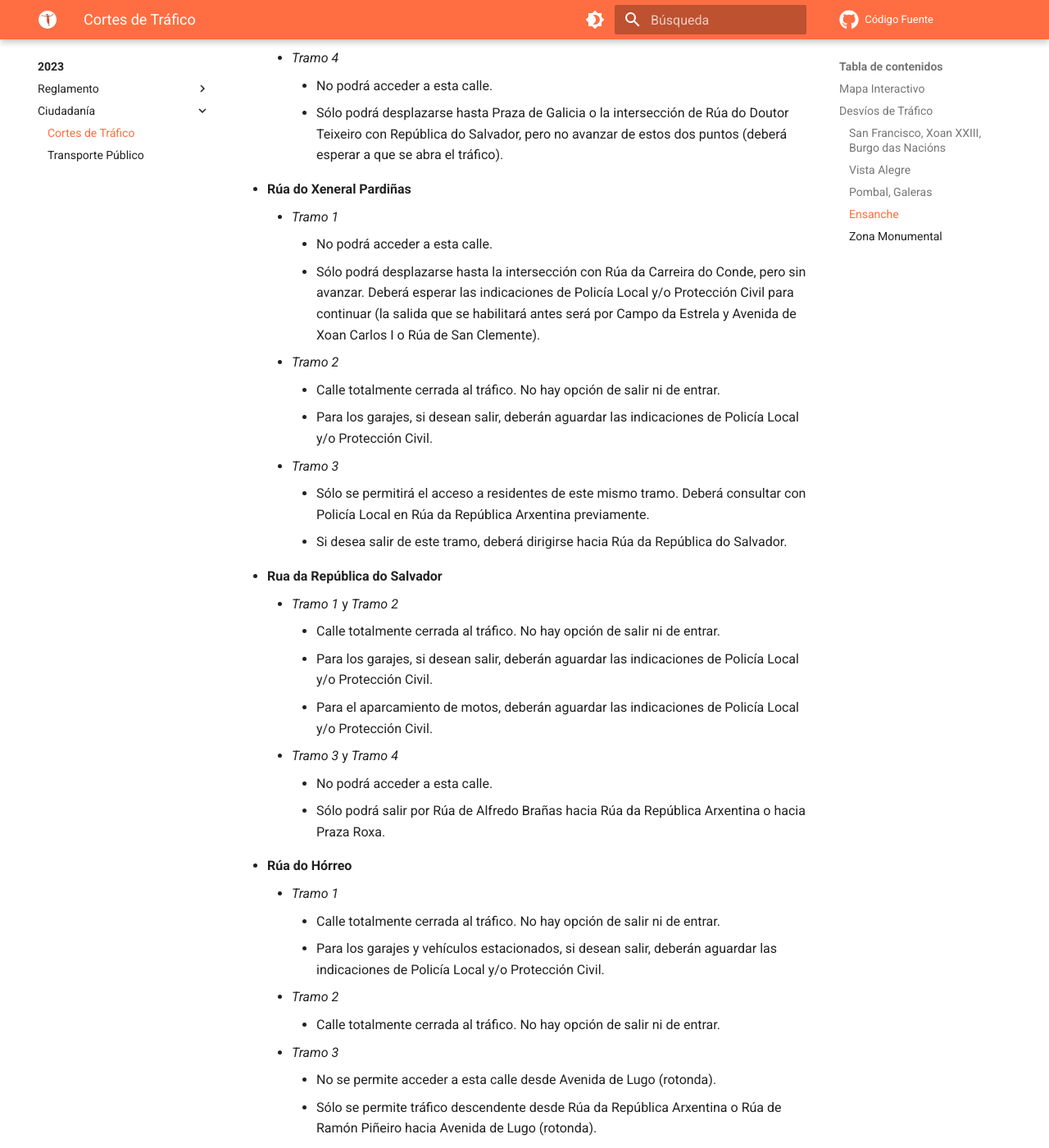
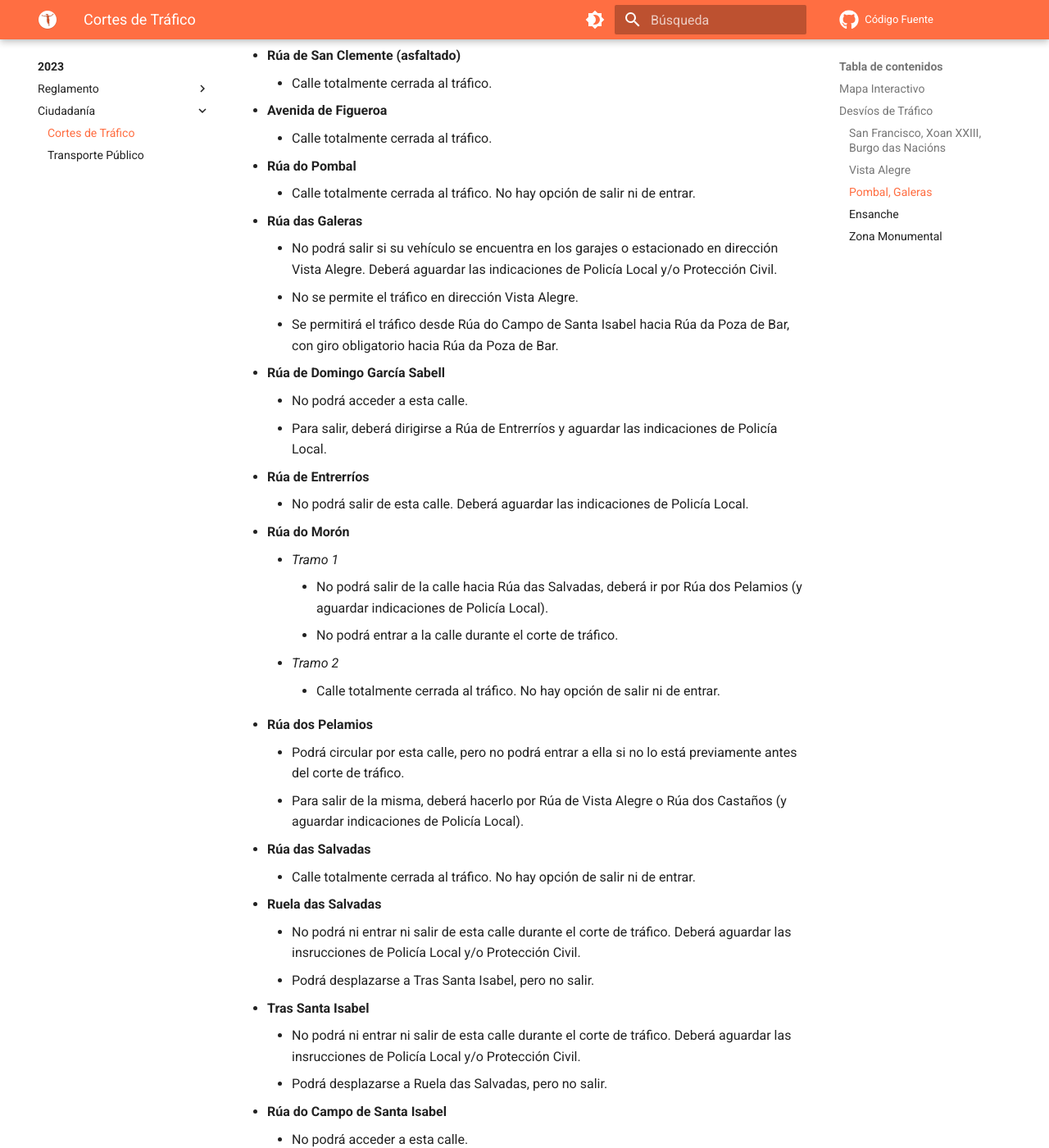
Before and after one commit to SantYaGo10K/Info, an MkDocs documentation site: the page built from info/ciudadania/trafico.md, in a window 1280 px wide and 1400 px high, scrolled down 3092 px. Shown: the whole window at 82% size. Built offline with MkDocs 1.6.1 and Material for MkDocs 9.7.7, drawn with Linux system fonts in a browser that asks for light colours; comment, search, counter and statistics services are not loaded; some of the changed text lies outside the part shown.

Commit message:
Añadir Galeras Pombal

```diff
--- a/info/ciudadania/trafico.md
+++ b/info/ciudadania/trafico.md
@@ -59,6 +59,76 @@ qué alternativas para circular hay.
 ### Vista Alegre
 
 ### Pombal, Galeras
+
+* **Campillo de San Clemente**
+    * No tendrá opción a entrar durante el corte de tráfico.
+    * Podrá salir bajando Rúa de San Clemente y posteriormente Rúa da Trinidade y Rúa do Campo das Hortas, pero deberá
+      esperar las indicaciones de Policía Local.
+* **Rúa de San Clemente (adoquinado)**
+    * No podrá acceder a esta calle.
+    * Para salir, deberá ir por Rúa da Trinidade y posteriormente Rúa do Campo das Hortas, donde aguardará las
+      indicaciones de Policía Local.
+* **Avenida de Rodrigo de Padrón**
+    * Calle totalmente cerrada al tráfico. No hay opción de salir ni de entrar.
+* **Rúa da Trinidade**
+    * No podrá acceder a esta calle.
+    * Deberá dirigirse a Rúa do Campo das Hortas para salir, donde aguardará las indicaciones de Policía Local.
+* **Rúa das Carretas**
+    * No podrá acceder a esta calle.
+    * Deberá dirigirse a Rúa do Campo das Hortas para salir, donde aguardará las indicaciones de Policía Local.
+* **Rúa do Campo das Hortas**
+    * No podrá acceder a esta calle a no ser que ya se encuentre dentro durante el corte.
+    * Si desea salir, deberá aguardar las indicaciones de Policía Local para salir hacia Rúa da Poza de Bar.
+* **Rúa do Campo do Cruceiro do Galo**
+    * No se permitirá acceder a Rúa do Pombal. Se deberá continuar por Rúa da Poza de Bar o por Travesía do Carme de
+      Abaixo.
+* **Rúa de San Clemente (asfaltado)**
+    * Calle totalmente cerrada al tráfico.
+* **Avenida de Figueroa**
+    * Calle totalmente cerrada al tráfico.
+* **Rúa do Pombal**
+    * Calle totalmente cerrada al tráfico. No hay opción de salir ni de entrar.
+* **Rúa das Galeras**
+    * No podrá salir si su vehículo se encuentra en los garajes o estacionado en dirección Vista Alegre. Deberá aguardar
+      las indicaciones de Policía Local y/o Protección Civil.
+    * No se permite el tráfico en dirección Vista Alegre.
+    * Se permitirá el tráfico desde Rúa do Campo de Santa Isabel hacia Rúa da Poza de Bar, con giro obligatorio hacia
+      Rúa da Poza de Bar.
+* **Rúa de Domingo García Sabell**
+    * No podrá acceder a esta calle.
+    * Para salir, deberá dirigirse a Rúa de Entrerríos y aguardar las indicaciones de Policía Local.
+* **Rúa de Entrerríos**
+    * No podrá salir de esta calle. Deberá aguardar las indicaciones de Policía Local.
+* **Rúa do Morón**
+    * _Tramo 1_
+        * No podrá salir de la calle hacia Rúa das Salvadas, deberá ir por Rúa dos Pelamios (y aguardar indicaciones de
+          Policía Local).
+        * No podrá entrar a la calle durante el corte de tráfico.
+    * _Tramo 2_
+        * Calle totalmente cerrada al tráfico. No hay opción de salir ni de entrar.
+* **Rúa dos Pelamios**
+    * Podrá circular por esta calle, pero no podrá entrar a ella si no lo está previamente antes del corte de tráfico.
+    * Para salir de la misma, deberá hacerlo por Rúa de Vista Alegre o Rúa dos Castaños (y aguardar indicaciones de
+      Policía Local).
+* **Rúa das Salvadas**
+    * Calle totalmente cerrada al tráfico. No hay opción de salir ni de entrar.
+* **Ruela das Salvadas**
+    * No podrá ni entrar ni salir de esta calle durante el corte de tráfico. Deberá aguardar las insrucciones de Policía
+      Local y/o Protección Civil.
+    * Podrá desplazarse a Tras Santa Isabel, pero no salir.
+* **Tras Santa Isabel**
+    * No podrá ni entrar ni salir de esta calle durante el corte de tráfico. Deberá aguardar las insrucciones de Policía
+      Local y/o Protección Civil.
+    * Podrá desplazarse a Ruela das Salvadas, pero no salir.
+* **Rúa do Campo de Santa Isabel**
+    * No podrá acceder a esta calle.
+    * Podrá salir pero sólo por Rúa das Galeras para ser desviado hacia Rúa da Poza de Bar.
+* **Rúa do Presidente Salvador Allende**
+    * Solo podrá acceder a esta calle desde Rúa das Galeras entrando por Rúa do Campo de Santa Isabel.
+    * Podrá salir por Rúa de Entregaleras.
+* **Rúa de Entregaleras**
+    * Deberá salir obligatoriamente por Rúa das Galeras en dirección Rúa da Poza de Bar.
+    * La entrada a esta calle no está afectada.
 
 ### Ensanche
 
```
